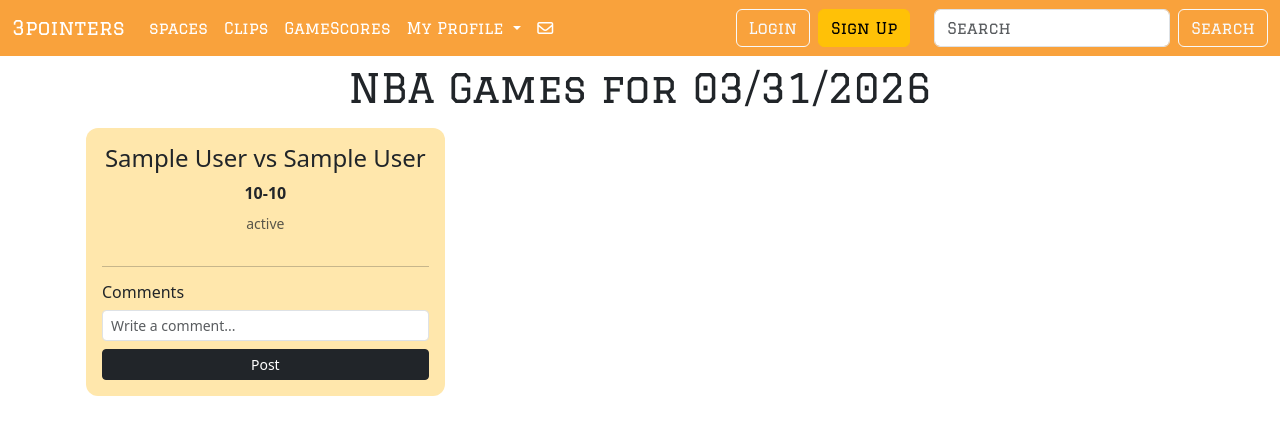
After one commit to Markip00/spring2026_SportsProject, a Django app: page /scores/ in a window 1280 px wide. The commit adds this page. Shown: the top 435 px of the page. Run offline with Django 5.2, Linux system fonts and the light colour scheme; a database or web service that is not in the repository returns one stand-in record (values such as "Sample title"); data that the repository does not hold is empty; some libraries are stand-ins or nearby versions; some web fonts are replaced.

Commit message:
added the scores section, and gitignore, ready to push to main

```diff
--- a/SportsProject/sportApp/templates/base.html
+++ b/SportsProject/sportApp/templates/base.html
@@ -42,9 +42,7 @@
 
       <ul class="navbar-nav me-auto mb-2 mb-lg-0">
 
-        <li class="nav-item">
-          <a class="nav-link active" href="{% url 'watchparty' %}">WatchParty</a>
-        </li>
+
 
         <li class="nav-item">
           <a class="nav-link active" href="{% url 'spaces' %}">spaces</a>
@@ -55,7 +53,7 @@
         </li>
 
         <li class="nav-item">
-          <a class="nav-link active" href="{% url 'news' %}">News</a>
+          <a class="nav-link active" href="{% url 'scores' %}">GameScores</a>
         </li>
 
         <li class="nav-item dropdown">
--- /dev/null
+++ b/SportsProject/sportApp/templates/scores.html
@@ -0,0 +1,64 @@
+{% extends "base.html" %}
+{% load static %}
+{% block title %}3Pointers{% endblock %}
+{% block content %}
+
+<div class="p-2 d-flex justify-content-center align-items-center gap-2 flex-wrap header1">
+  <h1>NBA Games for {{ date }}</h1>
+</div>
+
+{% if games %}
+
+<div class="container px-3">
+
+    <div class="row g-3">
+
+        {% for game in games %}
+        <div class="col-12 col-md-6 col-lg-4 d-flex">
+
+            <div class="p-3 text-center d-flex flex-column w-100"
+                 style="background-color: rgb(255, 231, 172); border-radius: 12px;">
+                <h4 class="mb-2">
+                    {{ game.away }} vs {{ game.home }}
+                </h4>
+
+                <div class="mb-2">
+                    <strong>{{ game.score }}</strong>
+                </div>
+
+                <small class="text-muted mb-3">
+                    {{ game.status }}
+                </small>
+
+                <!-- COMMENTS SECTION -->
+                <div class="mt-auto text-start">
+
+                    <hr>
+
+                    <h6>Comments</h6>
+
+                    <input type="text"
+                           class="form-control form-control-sm mb-2"
+                           placeholder="Write a comment...">
+
+                    <button class="btn btn-sm btn-dark w-100">
+                        Post
+                    </button>
+
+                </div>
+
+            </div>
+
+        </div>
+        {% endfor %}
+
+    </div>
+
+</div>
+
+{% else %}
+    <h1 class="text-center">No games today.</h1>
+{% endif %}
+{% endblock %}
+  </div>
+</div>
--- a/SportsProject/sportApp/urls.py
+++ b/SportsProject/sportApp/urls.py
@@ -4,8 +4,7 @@ from . import views
 
 urlpatterns = [
     path('', views.home, name='home'),
-    path('news/', views.news, name='news'),
-    path('watchparty/' , views.watchparty , name = 'watchparty' ),
+    path('scores/', views.scores, name='scores'),
     path("spaces/", views.spaces, name="spaces"),
     path('clips/' , views.clips , name = 'clips' ),
     path('edit_profile/' , views.edit_profile , name = 'edit_profile' ),
--- a/SportsProject/sportApp/views.py
+++ b/SportsProject/sportApp/views.py
@@ -4,6 +4,9 @@ from django.contrib.auth import authenticate, login, logout
 from django.contrib.auth.decorators import login_required
 from django.contrib import messages
 from .models import SpacePost, SpaceComment
+
+from datetime import date
+import requests
 
 @login_required
 def home(request):
@@ -61,9 +64,6 @@ def user_logout(request):
 def home(request):
     return render(request, 'home.html', {})
 
-def watchparty(request):
-    return render(request, 'watchparty.html', {})
-
 def spaces(request):
     if request.method == "POST":
         action = request.POST.get("action")
@@ -111,8 +111,35 @@ def spaces(request):
 def clips(request):
     return render(request, 'clips.html', {})
 
-def news(request):
-    return render(request, 'news.html',{})
+def scores(request):
+    API_KEY = "apikey_goes_here"
+    BASE_URL = "https://api.balldontlie.io"
+
+    headers = {"Authorization": API_KEY}
+    today = date.today().isoformat()
+    today_display = date.today().strftime("%m/%d/%Y")
+    response = requests.get(
+        f"{BASE_URL}/nba/v1/games",
+        headers=headers,
+        params={"dates[]": today}
+    )
+
+    games = []
+
+    if response.status_code == 200:
+        data = response.json()
+        for game in data.get("data", []):
+            games.append({
+                "home": game["home_team"]["full_name"],
+                "away": game["visitor_team"]["full_name"],
+                "score": f"{game['visitor_team_score']}-{game['home_team_score']}",
+                "status": game["status"]
+            })
+
+    return render(request, "scores.html", {
+        "games": games,
+        "date": today_display
+    })
 
 def edit_profile(request):
     return render(request, 'edit_profile.html',{})
```
Also changed, not shown: SportsProject/sportApp/templates/News.html (deleted, +0 -122 lines), SportsProject/sportApp/templates/watchparty.html (deleted, +0 -36 lines), 1 other file.
